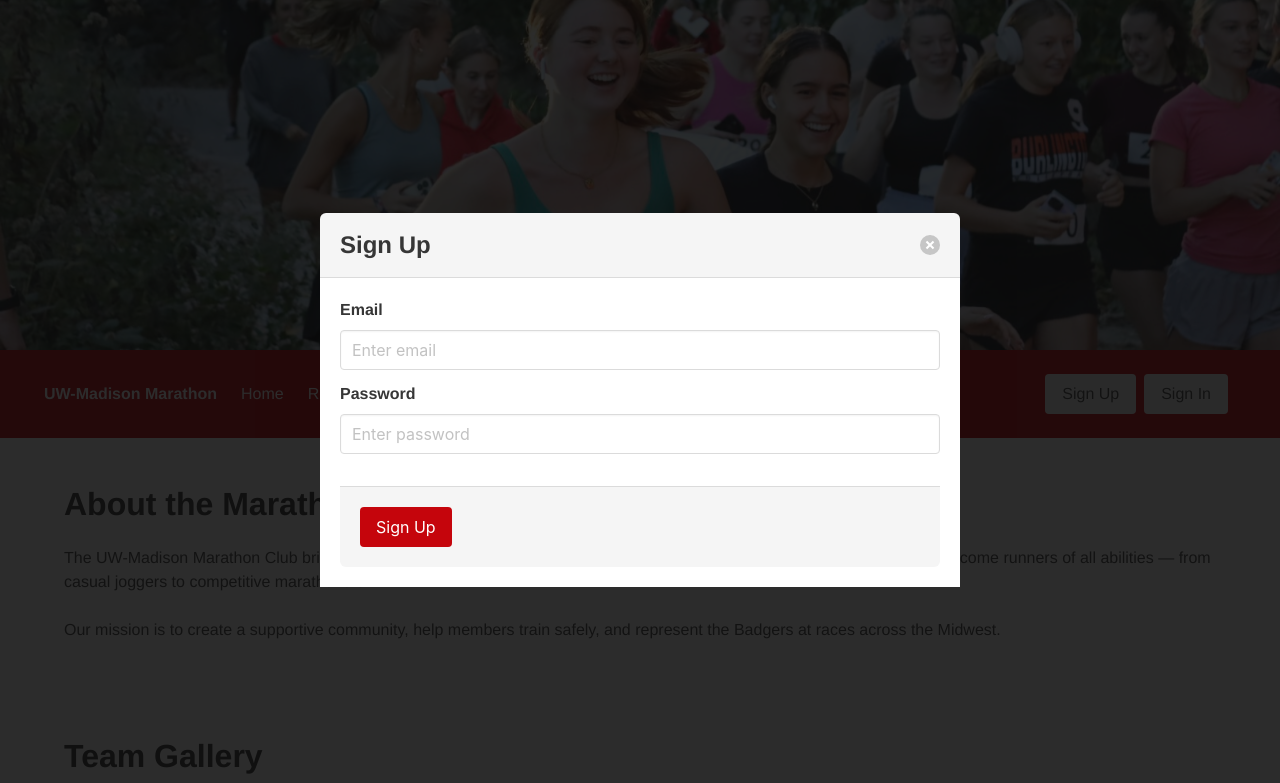
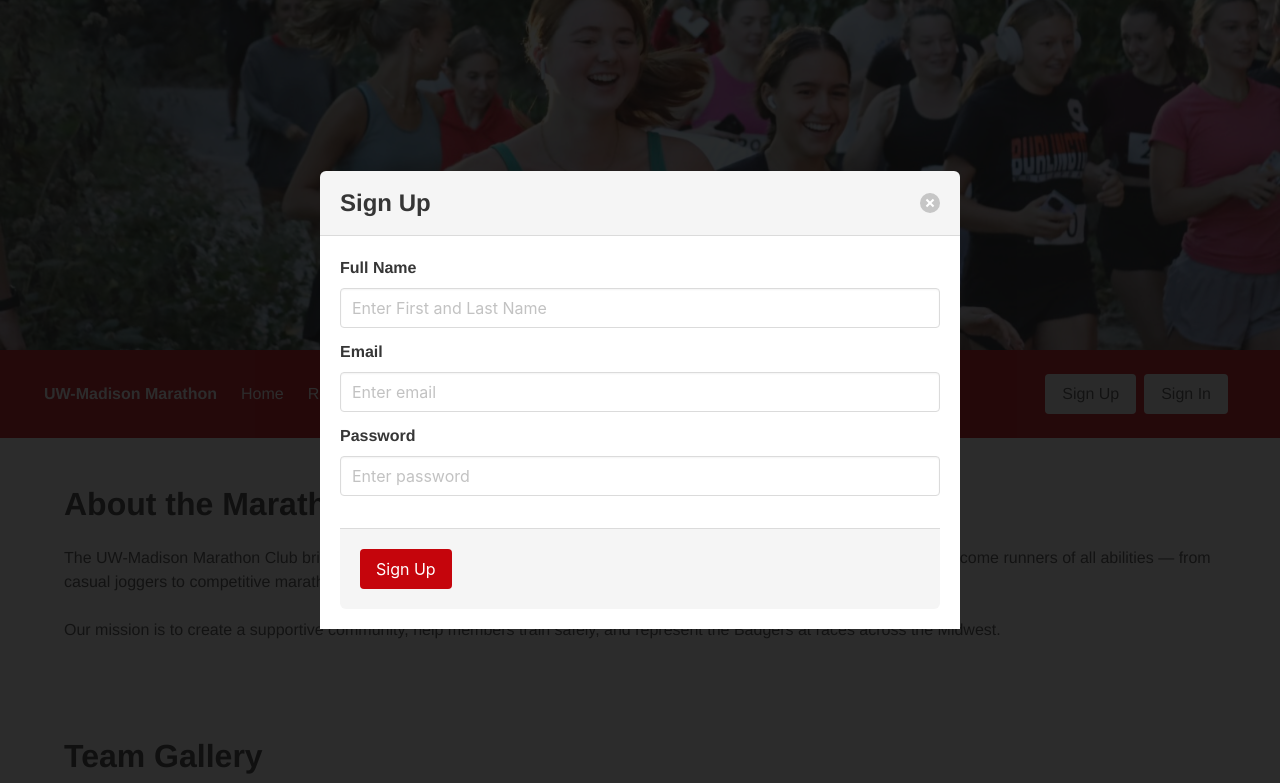
Before and after one commit to zstrobel-eng/marathon-club-site, a plain HTML site: page about.html in a window 1280 px wide. Both pictures are taken after a click on the link "Sign Up". Shown: the top 783 px of the page. Drawn offline with nearby package versions, Linux system fonts and the light colour scheme; no server answers.

Commit message:
edited about.html so that it is connected to firestore / edited sign up modal

```diff
--- a/about.html
+++ b/about.html
@@ -149,6 +149,18 @@
         <!-- FORM START -->
         <form id="signUpForm" class="modal-card-body">
           <div class="field">
+            <label class="label">Full Name</label>
+            <div class="control">
+              <input
+                id="userName"
+                class="input"
+                type="text"
+                placeholder="Enter First and Last Name"
+                required
+              />
+            </div>
+          </div>
+          <div class="field">
             <label class="label">Email</label>
             <div class="control">
               <input
@@ -259,6 +271,7 @@
           <button id="profileClose" class="delete" aria-label="close"></button>
         </header>
         <section class="modal-card-body">
+          <p><strong>Name:</strong> <span id="profileName"></span></p>
           <p><strong>Email:</strong> <span id="userEmail"></span></p>
         </section>
       </div>
@@ -268,6 +281,9 @@
 
     <script src="https://www.gstatic.com/firebasejs/8.10.1/firebase-app.js"></script>
     <script src="https://www.gstatic.com/firebasejs/8.10.1/firebase-auth.js"></script>
+    <script src="https://www.gstatic.com/firebasejs/8.10.1/firebase-firestore.js"></script>
+    <script src="https://www.gstatic.com/firebasejs/8.10.1/firebase-analytics.js"></script>
+    <script src="https://www.gstatic.com/firebasejs/8.10.1/firebase-storage.js"></script>
 
     <script>
       const firebaseConfig = {
@@ -282,6 +298,7 @@
 
       firebase.initializeApp(firebaseConfig);
       const auth = firebase.auth();
+      let db = firebase.firestore();
     </script>
 
     <script src="main.js"></script>
```
